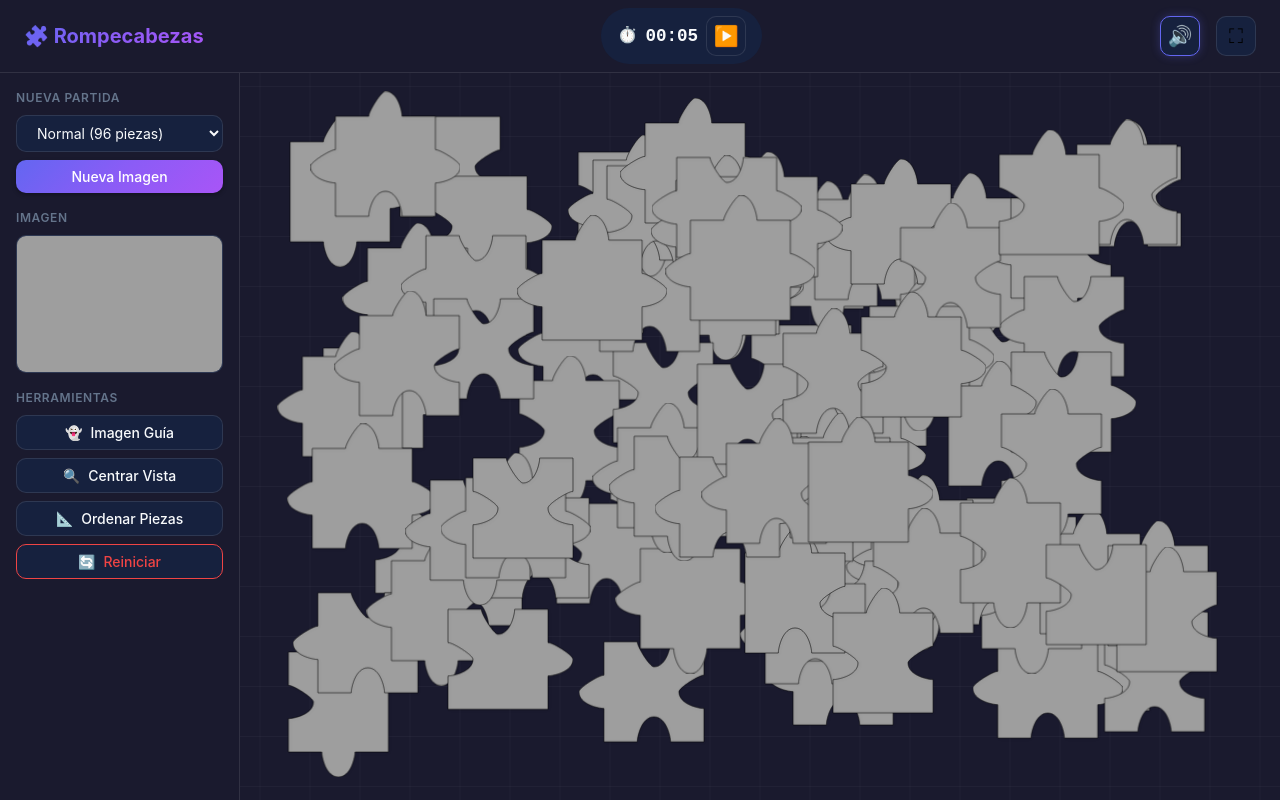
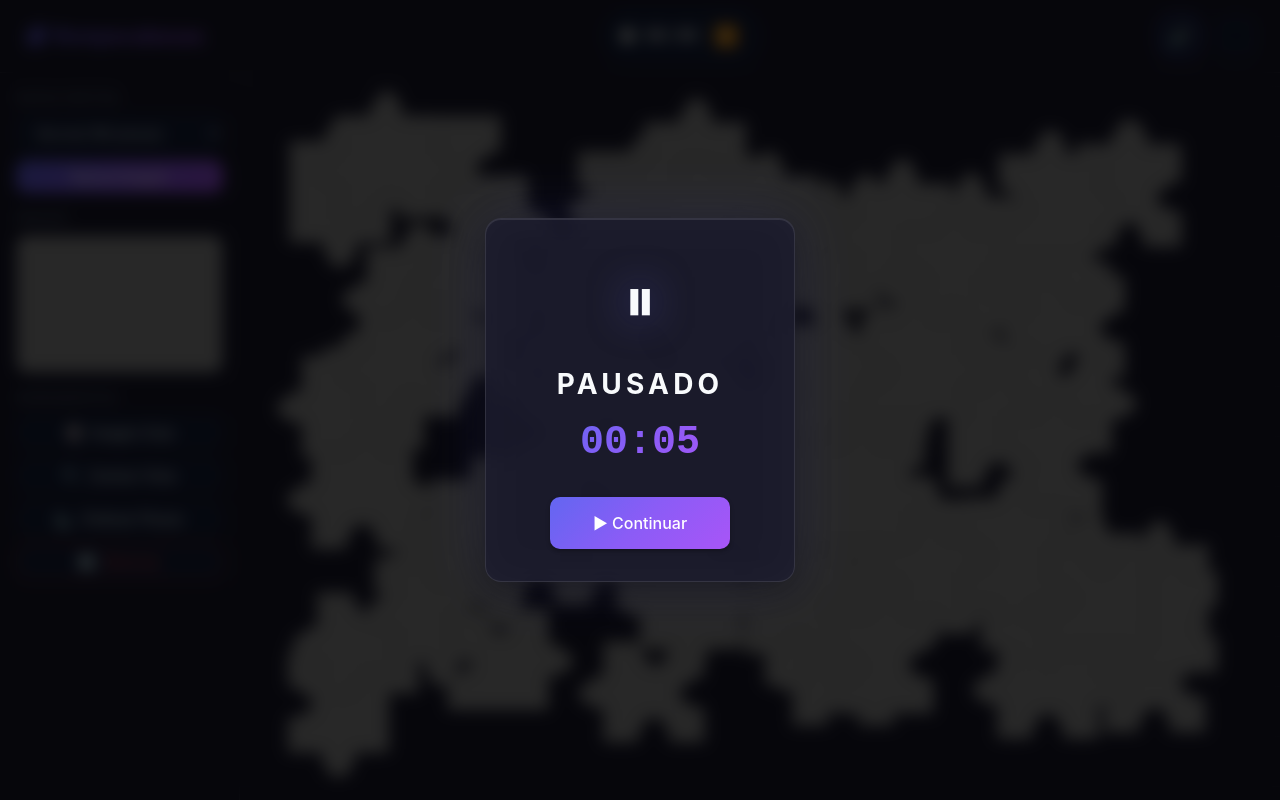
Before and after one commit to homermm/Rompecabezas, a website built with Vite: page index.html in a window 1280 px wide. Both pictures are taken after a click on the button "⏸️". Built offline with nearby package versions, Linux system fonts and the light colour scheme; grey boxes are pictures that could not be loaded.

Commit message:
feat: Implement core puzzle game structure by adding `PieceRenderer` for piece rendering, a global stylesheet, and initial game logic.

```diff
--- a/index.html
+++ b/index.html
@@ -17,6 +17,18 @@
         <div class="loader">
           <div class="spinner"></div>
           <p>Cargando puzzle...</p>
+        </div>
+      </div>
+
+      <!-- Pause Overlay -->
+      <div id="pause-overlay" class="pause-overlay" style="display: none">
+        <div class="pause-card">
+          <div class="pause-icon">⏸</div>
+          <h2>PAUSADO</h2>
+          <div id="pause-time" class="pause-time">00:00</div>
+          <button id="resume-btn" class="btn btn-primary btn-large">
+            ▶ Continuar
+          </button>
         </div>
       </div>
 
--- a/src/Game.ts
+++ b/src/Game.ts
@@ -250,6 +250,7 @@ export class JigsawGame {
 
     // Pause toggle
     document.getElementById('pause-btn')!.onclick = () => this.togglePause();
+    document.getElementById('resume-btn')!.onclick = () => this.togglePause();
 
     // Reset zoom
     document.getElementById('reset-zoom-btn')!.onclick = () => this.resetView();
@@ -488,15 +489,19 @@ export class JigsawGame {
   private togglePause(): void {
     this.isPaused = !this.isPaused;
     const btn = document.getElementById('pause-btn')!;
+    const overlay = document.getElementById('pause-overlay')!;
 
     if (this.isPaused) {
       timerService.pause();
       btn.textContent = '▶️';
       btn.title = 'Continuar';
+      document.getElementById('pause-time')!.textContent = timerService.formatTime(timerService.getElapsedTime());
+      overlay.style.display = 'flex';
     } else {
       timerService.start();
       btn.textContent = '⏸️';
       btn.title = 'Pausar';
+      overlay.style.display = 'none';
     }
   }
 
--- a/src/core/PieceRenderer.ts
+++ b/src/core/PieceRenderer.ts
@@ -77,16 +77,25 @@ export class PieceRenderer {
 
     ctx.restore();
 
-    // Draw piece outline
-    ctx.strokeStyle = 'rgba(0, 0, 0, 0.3)';
-    ctx.lineWidth = 1;
+    // Draw drop shadow for depth
+    ctx.save();
+    ctx.shadowColor = 'rgba(0, 0, 0, 0.5)';
+    ctx.shadowBlur = 6;
+    ctx.shadowOffsetX = 2;
+    ctx.shadowOffsetY = 2;
+    ctx.strokeStyle = 'rgba(0, 0, 0, 0.4)';
+    ctx.lineWidth = 1.5;
+    ctx.stroke(path);
+    ctx.restore();
+
+    // Draw white outline for contrast on dark backgrounds
+    ctx.strokeStyle = 'rgba(255, 255, 255, 0.6)';
+    ctx.lineWidth = 1.5;
     ctx.stroke(path);
 
-    // Add subtle shadow/highlight effect
-    ctx.shadowColor = 'rgba(0, 0, 0, 0.2)';
-    ctx.shadowBlur = 3;
-    ctx.shadowOffsetX = 1;
-    ctx.shadowOffsetY = 1;
+    // Draw inner subtle dark line for definition
+    ctx.strokeStyle = 'rgba(0, 0, 0, 0.25)';
+    ctx.lineWidth = 0.5;
     ctx.stroke(path);
 
     return canvas;
--- a/src/style.css
+++ b/src/style.css
@@ -474,6 +474,86 @@ body {
 }
 
 /* ========================================
+   Pause Overlay
+======================================== */
+.pause-overlay {
+  position: fixed;
+  inset: 0;
+  background: rgba(0, 0, 0, 0.75);
+  backdrop-filter: blur(8px);
+  display: flex;
+  align-items: center;
+  justify-content: center;
+  z-index: 999;
+  animation: fadeIn 0.3s ease;
+}
+
+@keyframes fadeIn {
+  from {
+    opacity: 0;
+  }
+  to {
+    opacity: 1;
+  }
+}
+
+.pause-card {
+  background: rgba(30, 30, 50, 0.8);
+  backdrop-filter: blur(20px);
+  border: 1px solid rgba(255, 255, 255, 0.1);
+  border-radius: var(--radius-lg);
+  padding: var(--space-xl) calc(var(--space-xl) * 2);
+  text-align: center;
+  box-shadow:
+    0 8px 32px rgba(0, 0, 0, 0.4),
+    0 0 60px rgba(99, 102, 241, 0.15),
+    inset 0 1px 0 rgba(255, 255, 255, 0.1);
+  animation: scaleIn 0.3s ease;
+}
+
+@keyframes scaleIn {
+  from {
+    transform: scale(0.9);
+    opacity: 0;
+  }
+  to {
+    transform: scale(1);
+    opacity: 1;
+  }
+}
+
+.pause-icon {
+  font-size: 4rem;
+  margin-bottom: var(--space-md);
+  filter: drop-shadow(0 0 20px rgba(99, 102, 241, 0.5));
+}
+
+.pause-card h2 {
+  font-size: 1.75rem;
+  font-weight: 700;
+  letter-spacing: 0.15em;
+  color: var(--color-text-primary);
+  margin-bottom: var(--space-sm);
+}
+
+.pause-time {
+  font-family: 'JetBrains Mono', monospace;
+  font-size: 2.5rem;
+  font-weight: 600;
+  background: var(--color-accent-gradient);
+  -webkit-background-clip: text;
+  -webkit-text-fill-color: transparent;
+  background-clip: text;
+  margin-bottom: var(--space-lg);
+}
+
+.btn-large {
+  padding: var(--space-md) var(--space-xl);
+  font-size: 1rem;
+  min-width: 180px;
+}
+
+/* ========================================
    Responsive
 ======================================== */
 @media (max-width: 1024px) {
```
